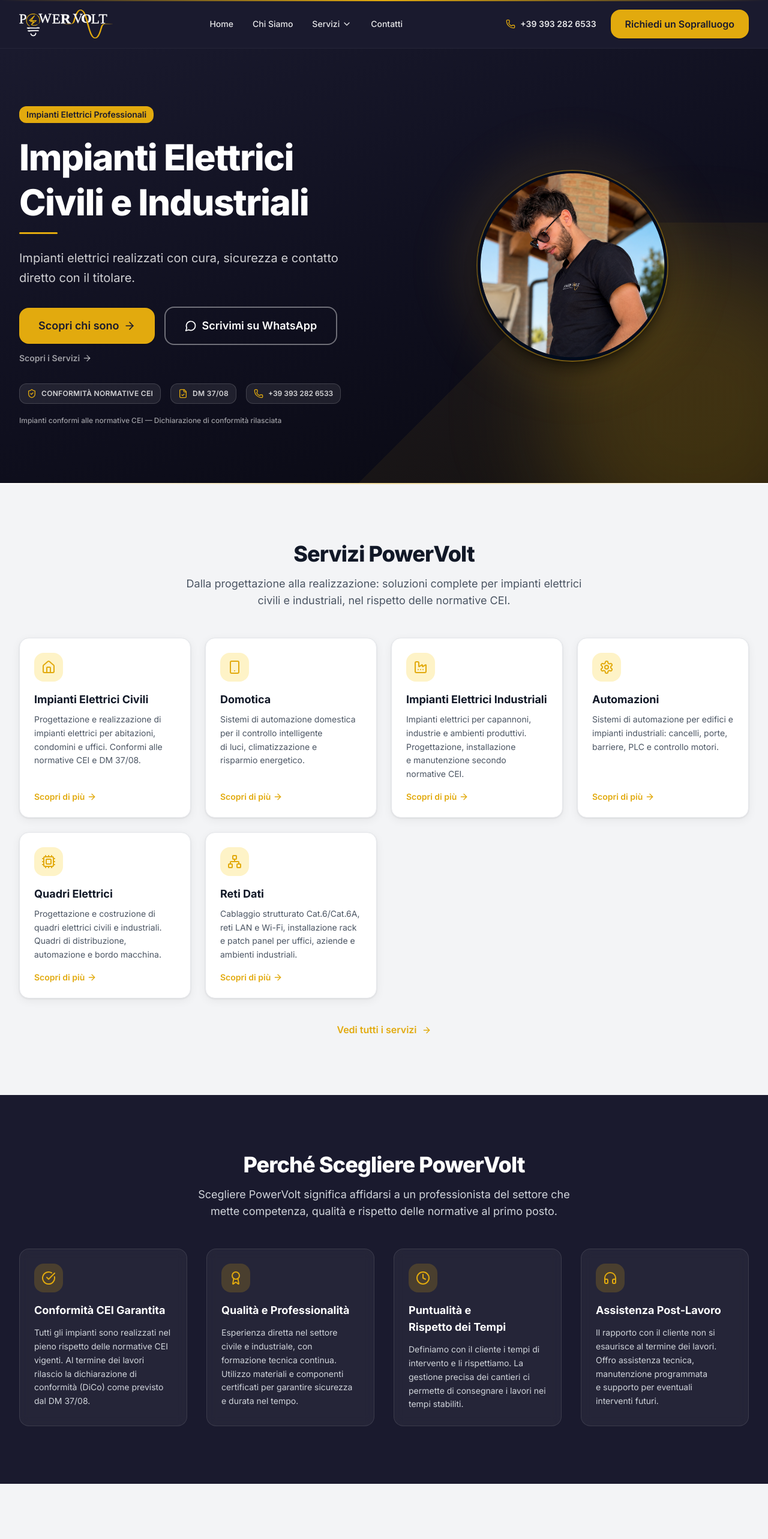
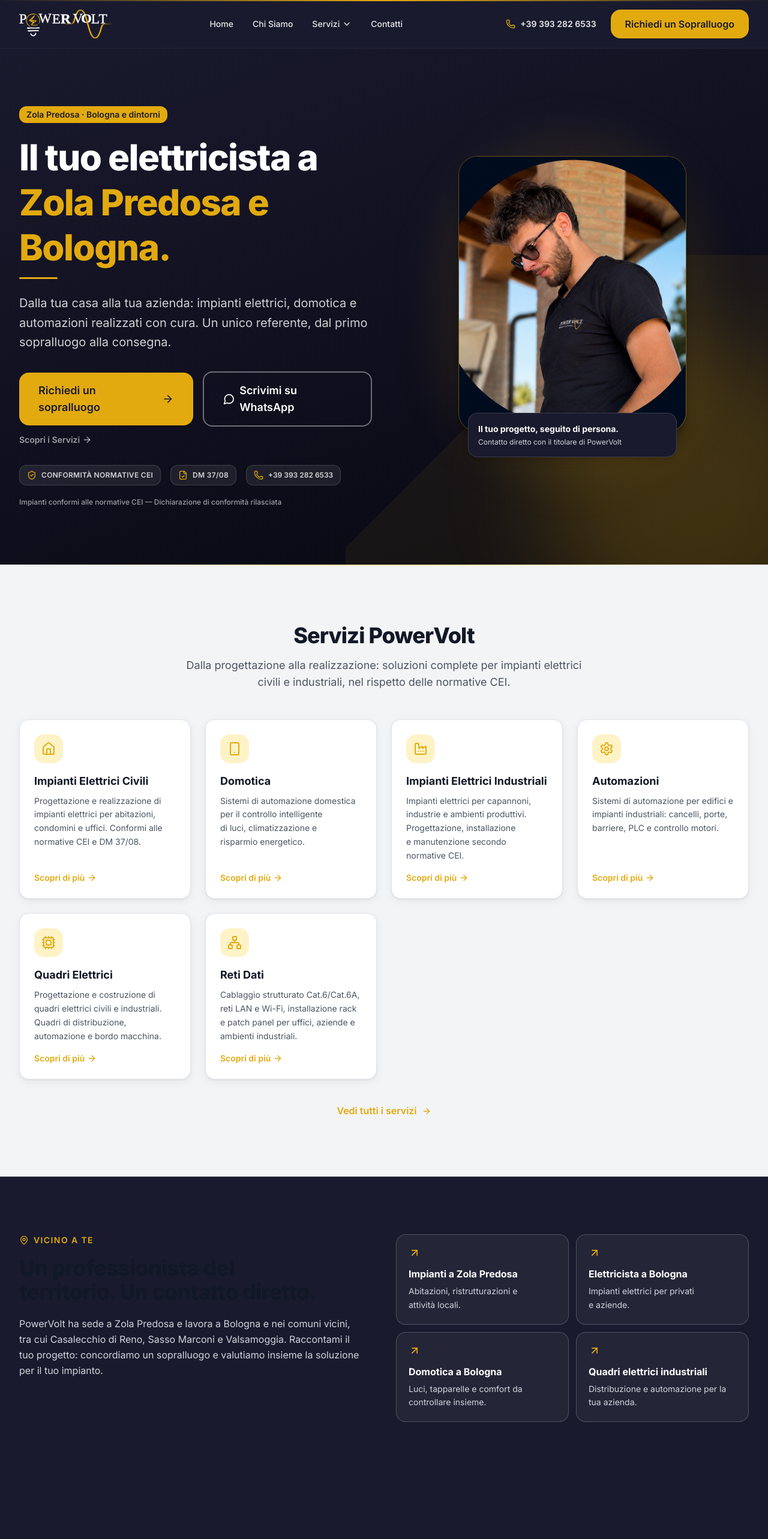
Before and after one commit to MyPowervolt/Web, a Next.js app: page / in a window 1280 px wide. Shown: the top 2565 px of the page at 60% size. Built offline with nearby package versions, Linux system fonts and the light colour scheme.

Commit message:
Improve homepage and local SEO for Zola Predosa and Bologna

```diff
--- a/src/app/page.tsx
+++ b/src/app/page.tsx
@@ -1,4 +1,6 @@
 import type { Metadata } from "next";
+import Link from "next/link";
+import { ArrowUpRight, MapPin } from "lucide-react";
 import { Hero } from "@/components/sections/Hero";
 import { Services } from "@/components/sections/Services";
 import { WhyUs } from "@/components/sections/WhyUs";
@@ -80,25 +82,60 @@ export default function HomePage() {
 
       {/* [1] Hero — founder identity layout */}
       <Hero
-        badge="Impianti Elettrici Professionali"
-        ctaPrimaryHref="/chi-siamo"
-        ctaPrimaryText="Scopri chi sono"
+        badge="Zola Predosa · Bologna e dintorni"
+        ctaPrimaryHref="/contatti#sopralluogo"
+        ctaPrimaryText="Richiedi un sopralluogo"
         ctaSecondaryHref="/servizi"
         ctaSecondaryText="Scopri i Servizi"
         founderImageSrc="/img/founder-profile.png"
         headline={
           <>
-            Impianti Elettrici
+            Il tuo elettricista a
             <br />
-            Civili e Industriali
+            <span className="text-brand-primary">Zola Predosa e Bologna.</span>
           </>
         }
         layout="founder"
-        subheadline="Impianti elettrici realizzati con cura, sicurezza e contatto diretto con il titolare."
+        subheadline="Dalla tua casa alla tua azienda: impianti elettrici, domotica e automazioni realizzati con cura. Un unico referente, dal primo sopralluogo alla consegna."
       />
 
       {/* [2] Services */}
       <Services variant="full" />
+
+      <Section aria-labelledby="local-heading" variant="dark">
+        <Container>
+          <div className="grid items-start gap-10 lg:grid-cols-2">
+            <div>
+              <p className="mb-4 flex items-center gap-2 text-sm font-semibold uppercase tracking-widest text-brand-primary">
+                <MapPin aria-hidden="true" className="h-4 w-4" /> Vicino a te
+              </p>
+              <h2 id="local-heading" className="text-3xl font-extrabold tracking-tight md:text-4xl">
+                Un professionista del territorio. Un contatto diretto.
+              </h2>
+              <p className="mt-5 max-w-xl leading-relaxed text-neutral-300">
+                PowerVolt ha sede a Zola Predosa e lavora a Bologna e nei comuni vicini,
+                tra cui Casalecchio di Reno, Sasso Marconi e Valsamoggia.
+                Raccontami il tuo progetto: concordiamo un sopralluogo e valutiamo
+                insieme la soluzione per il tuo impianto.
+              </p>
+            </div>
+            <div className="grid gap-3 sm:grid-cols-2">
+              {[
+                { href: "/impianti-elettrici-zola-predosa", title: "Impianti a Zola Predosa", text: "Abitazioni, ristrutturazioni e attività locali." },
+                { href: "/elettricista-bologna", title: "Elettricista a Bologna", text: "Impianti elettrici per privati e aziende." },
+                { href: "/domotica-bologna", title: "Domotica a Bologna", text: "Luci, tapparelle e comfort da controllare insieme." },
+                { href: "/quadri-elettrici-industriali-bologna", title: "Quadri elettrici industriali", text: "Distribuzione e automazione per la tua azienda." },
+              ].map((item) => (
+                <Link key={item.href} href={item.href} className="group rounded-2xl border border-white/20 bg-white/5 p-5 transition-colors hover:border-brand-primary hover:bg-white/10 focus-visible:outline-none focus-visible:ring-2 focus-visible:ring-brand-primary">
+                  <ArrowUpRight aria-hidden="true" className="mb-4 h-5 w-5 text-brand-primary" />
+                  <h3 className="font-bold text-white">{item.title}</h3>
+                  <p className="mt-2 text-sm leading-relaxed text-neutral-300">{item.text}</p>
+                </Link>
+              ))}
+            </div>
+          </div>
+        </Container>
+      </Section>
 
       {/* [3] Why choose PowerVolt */}
       <WhyUs variant="full" />
--- a/src/components/sections/Hero.tsx
+++ b/src/components/sections/Hero.tsx
@@ -206,14 +206,19 @@ export function Hero({
                       className="absolute -inset-8 rounded-full bg-brand-primary/10 blur-2xl"
                     />
                     {/* Circle portrait */}
-                    <div className="relative h-44 w-44 overflow-hidden rounded-full border-2 border-brand-primary/35 shadow-xl shadow-black/40 sm:h-52 sm:w-52 md:h-[270px] md:w-[270px] lg:h-[320px] lg:w-[320px]">
+                    <div className="relative h-64 w-60 overflow-hidden rounded-[2rem] border border-brand-primary/40 shadow-xl shadow-black/40 sm:h-80 sm:w-72 md:h-[380px] md:w-[320px] lg:h-[460px] lg:w-[380px]">
                       <Image
                         alt={founderImageAlt}
                         className="object-cover object-top"
                         fill
-                        sizes="(max-width: 640px) 176px, (max-width: 768px) 208px, (max-width: 1024px) 270px, 320px"
+                        sizes="(max-width: 640px) 240px, (max-width: 768px) 288px, (max-width: 1024px) 320px, 380px"
+                        priority
                         src={founderImageSrc}
                       />
+                    </div>
+                    <div className="relative mx-4 -mt-8 rounded-xl border border-white/15 bg-brand-secondary p-4 shadow-lg">
+                      <p className="text-sm font-bold text-white">Il tuo progetto, seguito di persona.</p>
+                      <p className="mt-1 text-xs text-neutral-300">Contatto diretto con il titolare di PowerVolt</p>
                     </div>
                   </div>
                 </div>
--- a/src/lib/seo-config.ts
+++ b/src/lib/seo-config.ts
@@ -6,11 +6,11 @@
 export const SEO_CONFIG = {
   siteName: "PowerVolt",
   siteUrl: "https://powervolt.it",
-  defaultTitle: "PowerVolt | Impianti Elettrici Civili e Industriali",
+  defaultTitle: "Elettricista a Zola Predosa e Bologna | PowerVolt",
   titleTemplate: "%s | PowerVolt",
   defaultDescription:
-    "PowerVolt realizza impianti elettrici civili e industriali, automazioni, domotica, quadri elettrici e reti dati, nel rispetto delle normative CEI.",
-  defaultOgImage: "https://powervolt.it/og-default.jpg",
+    "Elettricista a Zola Predosa, Bologna e dintorni. Impianti civili e industriali, domotica e automazioni. Contatta PowerVolt per un sopralluogo.",
+  defaultOgImage: "https://powervolt.it/img/hero-technician.jpg",
   locale: "it_IT",
   language: "it",
   twitterHandle: "",
--- a/src/lib/structured-data.ts
+++ b/src/lib/structured-data.ts
@@ -3,16 +3,16 @@ import { SITE_CONFIG } from "@/data/site-config";
 import { SERVICES } from "@/data/services";
 import { SEO_CONFIG } from "./seo-config";
 
-// ─── Organization + LocalBusiness + ElectricalContractor ─────────────────────
+// ─── Local electrical business ──────────────────────────────────────────────
 
 /**
  * Core organisation schema. Injected on every page via root layout.
- * Uses @type array for maximum richness in search results.
+ * Electrician is the Schema.org subtype for an electrical business.
  */
 export function buildOrganizationSchema(): JsonLdObject {
   return {
     "@context": "https://schema.org",
-    "@type": ["Organization", "LocalBusiness", "ElectricalContractor"],
+    "@type": "Electrician",
     "@id": `${SEO_CONFIG.siteUrl}/#organization`,
     name: SITE_CONFIG.companyName,
     legalName: SITE_CONFIG.legalName,
@@ -24,7 +24,7 @@ export function buildOrganizationSchema(): JsonLdObject {
       width: 400,
       height: 122,
     },
-    image: `${SEO_CONFIG.siteUrl}/og-default.jpg`,
+    image: SEO_CONFIG.defaultOgImage,
     telephone: SITE_CONFIG.phone,
     email: SITE_CONFIG.email,
     address: {
@@ -39,7 +39,11 @@ export function buildOrganizationSchema(): JsonLdObject {
       .filter((h) => /^\d{2}:\d{2}–\d{2}:\d{2}$/.test(h.hours))
       .map((h) => ({
         "@type": "OpeningHoursSpecification",
-        dayOfWeek: h.days,
+        dayOfWeek: (h.days === "Lunedì–Venerdì"
+          ? ["Monday", "Tuesday", "Wednesday", "Thursday", "Friday"]
+          : []).map(
+          (day) => `https://schema.org/${day}`,
+        ),
         opens: h.hours.split("–")[0]?.trim() ?? "",
         closes: h.hours.split("–")[1]?.trim() ?? "",
       })),
@@ -80,7 +84,7 @@ export function buildOrganizationSchema(): JsonLdObject {
 
 // ─── WebSite ─────────────────────────────────────────────────────────────────
 
-/** WebSite schema with SearchAction for Google Sitelinks Searchbox. Homepage only. */
+/** WebSite identity. Do not advertise a search endpoint that does not exist. */
 export function buildWebSiteSchema(): JsonLdObject {
   return {
     "@context": "https://schema.org",
@@ -92,14 +96,6 @@ export function buildWebSiteSchema(): JsonLdObject {
     inLanguage: SEO_CONFIG.language,
     publisher: {
       "@id": `${SEO_CONFIG.siteUrl}/#organization`,
-    },
-    potentialAction: {
-      "@type": "SearchAction",
-      target: {
-        "@type": "EntryPoint",
-        urlTemplate: `${SEO_CONFIG.siteUrl}/ricerca?q={search_term_string}`,
-      },
-      "query-input": "required name=search_term_string",
     },
   };
 }
@@ -119,8 +115,8 @@ export function buildServiceSchema(service: Service): JsonLdObject {
       "@id": `${SEO_CONFIG.siteUrl}/#organization`,
     },
     areaServed: {
-      "@type": "Country",
-      name: "Italia",
+      "@type": "AdministrativeArea",
+      name: "Città Metropolitana di Bologna",
     },
     serviceType: service.name,
     offers: {
```
